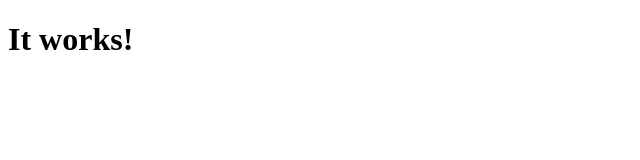
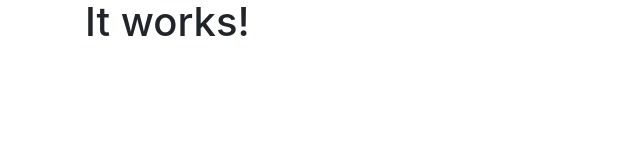
Before and after one commit to soeminnminn/soeminnminn.github.io, a plain HTML site: page index.html in a window 1280 px wide. Shown: the whole page, without its empty margins (0-640 px from the left). Drawn offline with nearby package versions, Linux system fonts and the light colour scheme.

Commit message:
Update index.html

```diff
--- a/index.html
+++ b/index.html
@@ -5,9 +5,13 @@
   <meta http-equiv="Content-Type" content="text/html; charset=utf-8" />
   <meta name="viewport" content="width=device-width, initial-scale=1.0, maximum-scale=1.0, user-scalable=0" />
 
+  <link rel="stylesheet" href="https://maxcdn.bootstrapcdn.com/bootstrap/4.0.0-beta/css/bootstrap.min.css" integrity="sha384-/Y6pD6FV/Vv2HJnA6t+vslU6fwYXjCFtcEpHbNJ0lyAFsXTsjBbfaDjzALeQsN6M" crossorigin="anonymous">
+
   <title>Soe Minn Minn</title>
 </head>
 
 <body>
-  <h1>It works!</h1>
+  <div class="container">
+    <h1>It works!</h1>
+  </div>
 </body>
```
